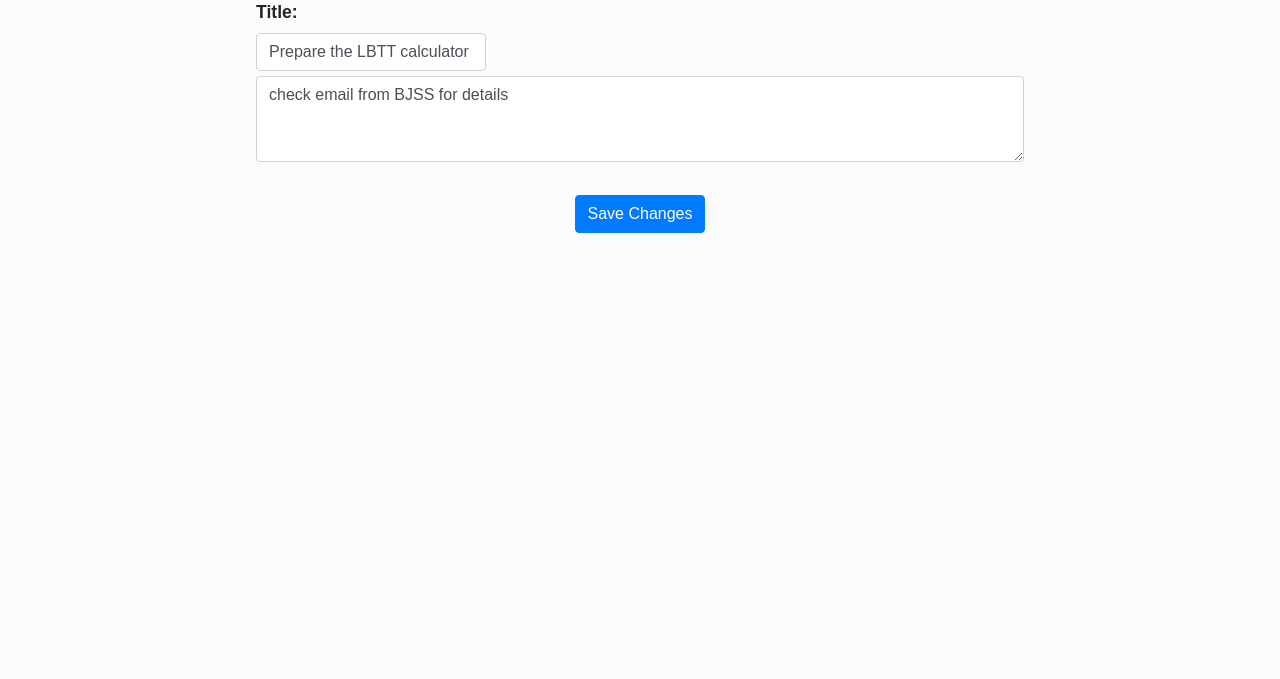
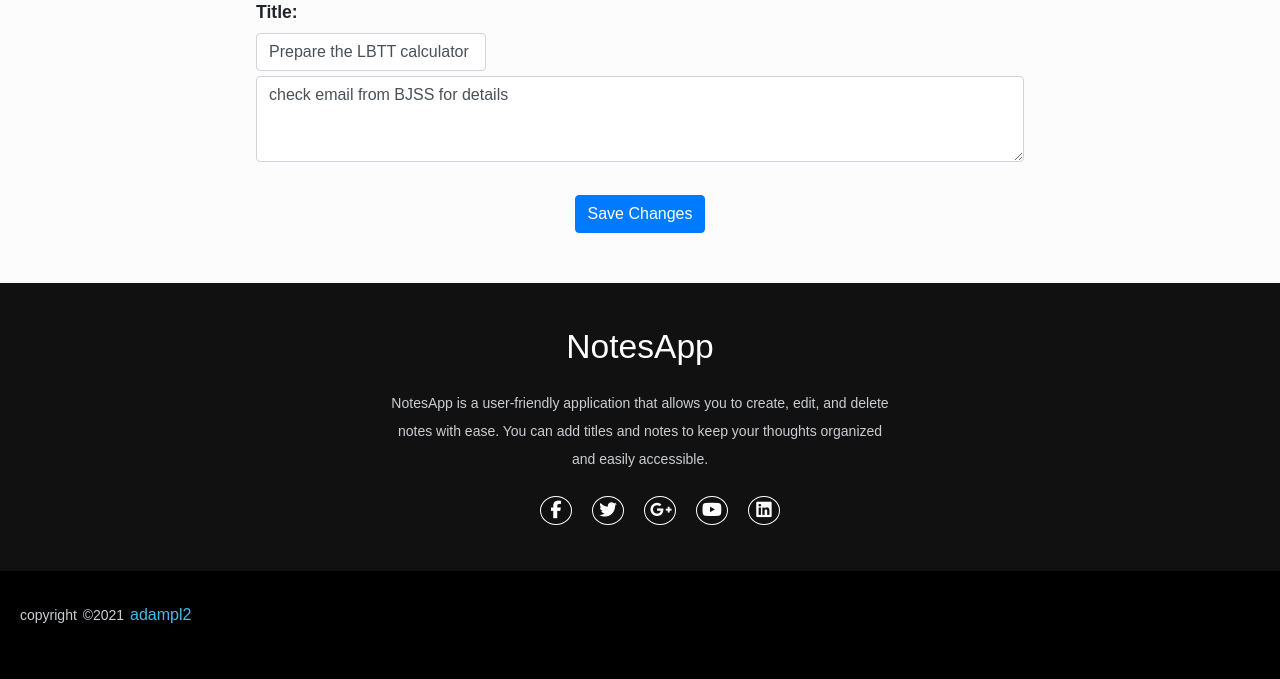
Before and after one commit to adampl2/NoteWave, a Flask app: page /edit_note/1 in a window 1280 px wide. Shown: the part 143-822 px from the top of the page. Before the commit the page ends 376 px from the top, so only its background shows below. Run offline with Flask 3, Linux system fonts and the light colour scheme; data comes from the database, SQL or seed files in the repository; some libraries are stand-ins or nearby versions.

Commit message:
Footer HTML

```diff
--- a/sweatsmart/templates/base.html
+++ b/sweatsmart/templates/base.html
@@ -61,6 +61,26 @@
     {% endblock %}
 
 
+    <footer>
+        <div class="footer-content">
+            <h3>NotesApp</h3>
+            <p>NotesApp is a user-friendly application that allows you to create, edit, and delete notes with ease. You
+                can add titles and notes to keep your thoughts organized and easily accessible.</p>
+            <ul class="socials">
+                <li><a href=”#”><i class="fa fa-facebook"></i></a></li>
+                <li><a href=”#”><i class="fa fa-twitter"></i></a></li>
+                <li><a href=”#”><i class="fa fa-google-plus"></i></a></li>
+                <li><a href=”#”><i class="fa fa-youtube"></i></a></li>
+                <li><a href=”#”><i class="fa fa-linkedin-square"></i></a></li>
+            </ul>
+            <div class="footer-bottom">
+                <p>copyright &copy;2021 <a href="https://github.com/adampl2" target="_blank">adampl2</a> </p>
+            </div>
+
+        </div>
+
+    </footer>
+
     <!-- JQuery -->
 
     <script src="https://ajax.googleapis.com/ajax/libs/jquery/3.1.1/jquery.min.js"></script>
```
